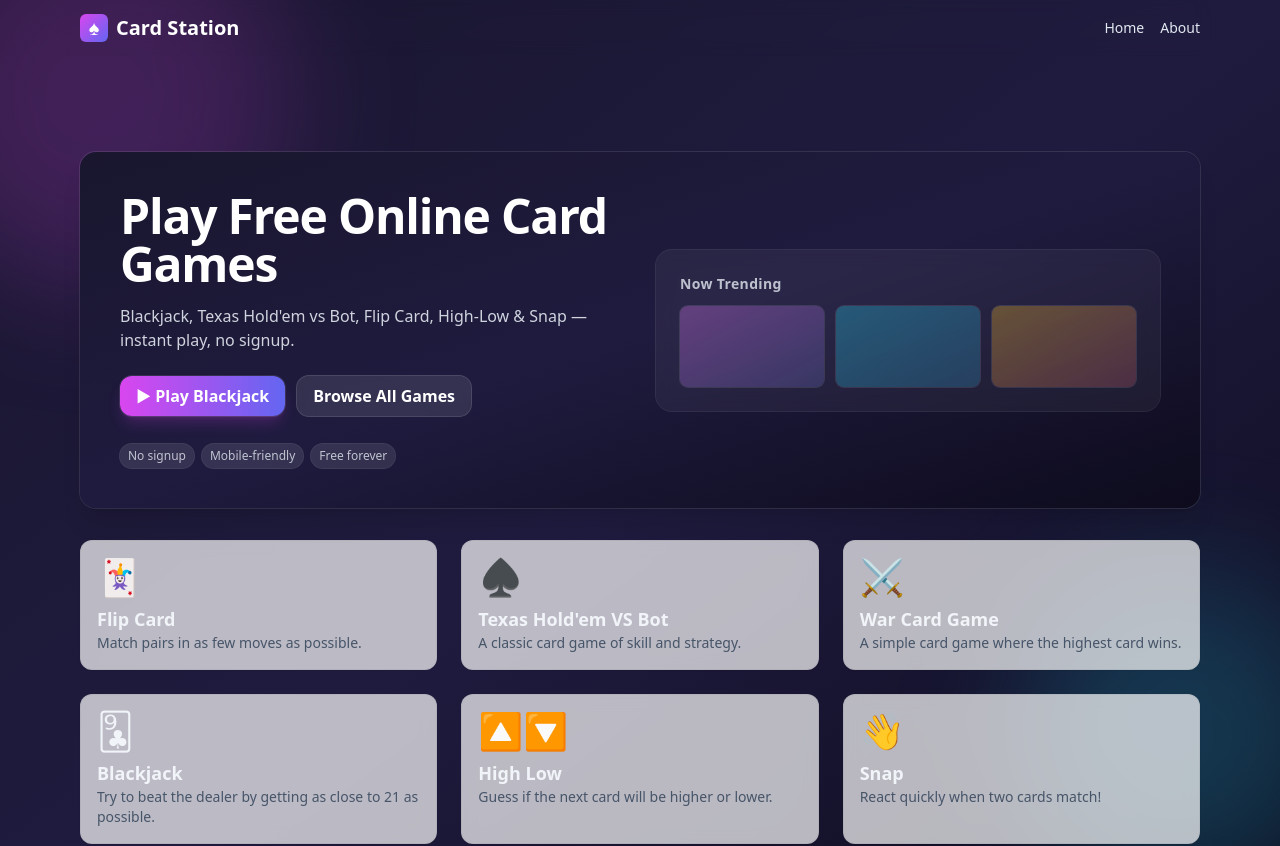
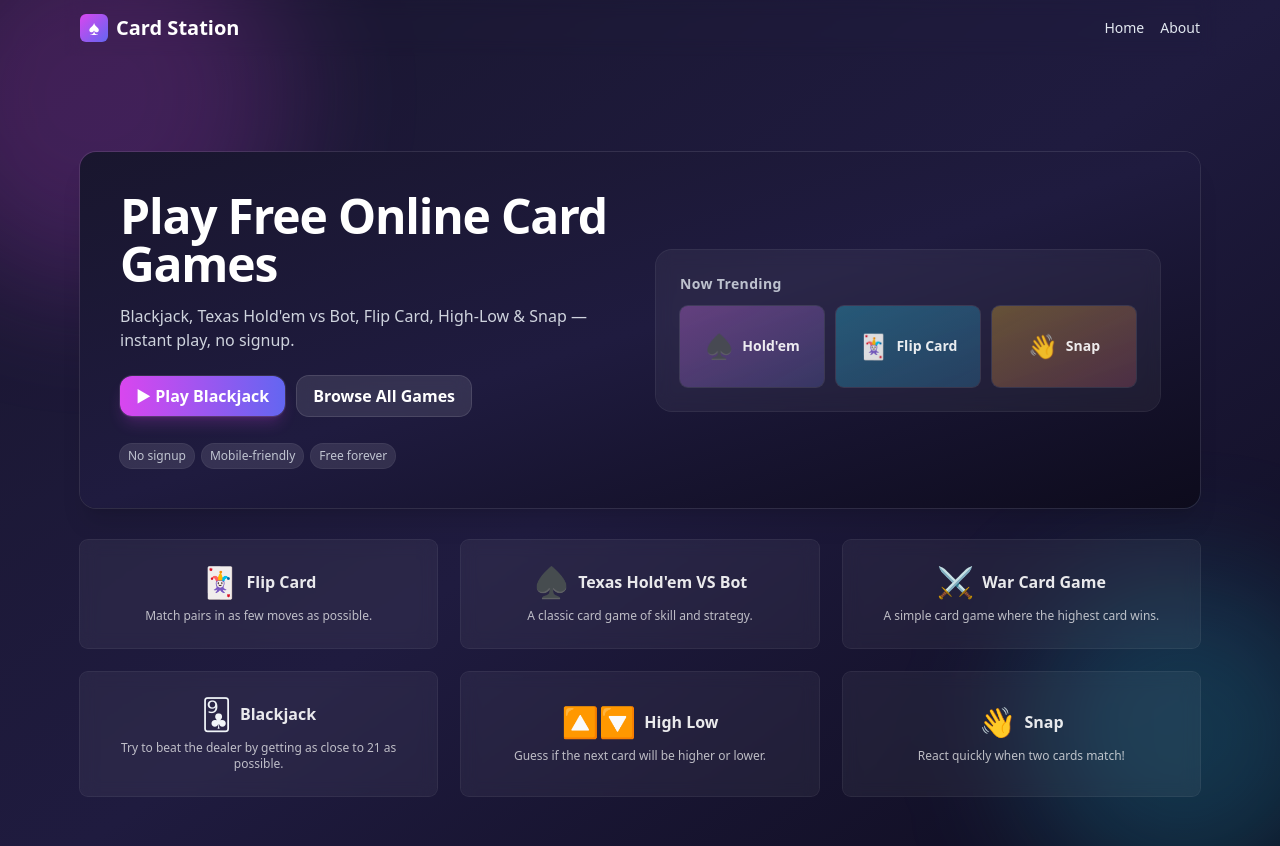
Before and after one commit to yongtao-wang/card-station, a Next.js app: page / in a window 1280 px wide. Shown: the top 846 px of the page. Built offline with nearby package versions, Linux system fonts and the light colour scheme; no server answers.

Commit message:
Temporarily add 3 games in trending Add styling to main page's game cards

```diff
--- a/app/page.tsx
+++ b/app/page.tsx
@@ -5,9 +5,11 @@ import { games } from '@/games/index'
 import { site } from '@/lib/site'
 
 export const metadata: Metadata = {
-  title: 'Play Free Online Card Games (Blackjack, Hold\'em, Memory) — Card Station',
-  description: 'Instant, free & fun mini card games: Blackjack, Texas Hold\'em vs Bot, Flip Card memory game, High Low & Snap. Mobile-friendly & no signup required.',
-  alternates: { canonical: site.url || undefined }
+  title:
+    "Play Free Online Card Games (Blackjack, Hold'em, Memory) — Card Station",
+  description:
+    "Instant, free & fun mini card games: Blackjack, Texas Hold'em vs Bot, Flip Card memory game, High Low & Snap. Mobile-friendly & no signup required.",
+  alternates: { canonical: site.url || undefined },
 }
 
 export default function HomePage() {
@@ -27,42 +29,81 @@ export default function HomePage() {
               Play Free Online Card Games
             </h1>
             <p className='text-slate-200/90 max-w-xl'>
-              Blackjack, Texas Hold&apos;em vs Bot, Flip Card, High-Low &amp; Snap — instant play, no signup.
+              Blackjack, Texas Hold&apos;em vs Bot, Flip Card, High-Low &amp;
+              Snap — instant play, no signup.
             </p>
             <div className='flex flex-wrap gap-3 pt-2'>
-              <Link href='/games/blackjack' className='inline-flex items-center rounded-xl bg-gradient-to-r from-fuchsia-500 to-indigo-500 px-4 py-2 font-semibold shadow-lg shadow-fuchsia-500/20 ring-1 ring-white/10 hover:scale-[1.02] transition'>
+              <Link
+                href='/games/blackjack'
+                className='inline-flex items-center rounded-xl bg-gradient-to-r from-fuchsia-500 to-indigo-500 px-4 py-2 font-semibold shadow-lg shadow-fuchsia-500/20 ring-1 ring-white/10 hover:scale-[1.02] transition'
+              >
                 ▶ Play Blackjack
               </Link>
-              <Link href='/games' className='inline-flex items-center rounded-xl bg-white/10 backdrop-blur px-4 py-2 font-semibold ring-1 ring-white/20 hover:bg-white/15 transition'>
+              <Link
+                href='/games'
+                className='inline-flex items-center rounded-xl bg-white/10 backdrop-blur px-4 py-2 font-semibold ring-1 ring-white/20 hover:bg-white/15 transition'
+              >
                 Browse All Games
               </Link>
             </div>
             <ul className='flex flex-wrap gap-2 pt-3 text-xs text-slate-200/80'>
-              <li className='px-2 py-1 rounded-full bg-white/10 ring-1 ring-white/15'>No signup</li>
-              <li className='px-2 py-1 rounded-full bg-white/10 ring-1 ring-white/15'>Mobile-friendly</li>
-              <li className='px-2 py-1 rounded-full bg-white/10 ring-1 ring-white/15'>Free forever</li>
+              <li className='px-2 py-1 rounded-full bg-white/10 ring-1 ring-white/15'>
+                No signup
+              </li>
+              <li className='px-2 py-1 rounded-full bg-white/10 ring-1 ring-white/15'>
+                Mobile-friendly
+              </li>
+              <li className='px-2 py-1 rounded-full bg-white/10 ring-1 ring-white/15'>
+                Free forever
+              </li>
             </ul>
           </div>
 
           {/* Right: simple preview panel (placeholder) */}
           <div className='rounded-2xl bg-white/5 backdrop-blur ring-1 ring-white/10 p-4 md:p-6'>
-            <div className='text-sm text-slate-200/80 font-semibold tracking-wide'>Now Trending</div>
+            <div className='text-sm text-slate-200/80 font-semibold tracking-wide'>
+              Now Trending
+            </div>
             <div className='mt-3 grid grid-cols-3 gap-3'>
-              <div className='aspect-video rounded-lg bg-gradient-to-br from-fuchsia-400/30 to-indigo-400/20 ring-1 ring-white/10' />
-              <div className='aspect-video rounded-lg bg-gradient-to-br from-cyan-400/30 to-sky-400/20 ring-1 ring-white/10' />
-              <div className='aspect-video rounded-lg bg-gradient-to-br from-amber-400/30 to-rose-400/20 ring-1 ring-white/10' />
+              <Link
+                href='/games/holdem'
+                className='aspect-video rounded-lg bg-gradient-to-br from-fuchsia-400/30 to-indigo-400/20 ring-1 ring-white/10 flex flex-row items-center justify-center gap-2 text-sm font-semibold text-white/90'
+              >
+                <span className='text-2xl'>♠️</span>
+                <span>Hold&apos;em</span>
+              </Link>
+              <Link
+                href='/games/flip-card'
+                className='aspect-video rounded-lg bg-gradient-to-br from-cyan-400/30 to-sky-400/20 ring-1 ring-white/10 flex flex-row items-center justify-center gap-2 text-sm font-semibold text-white/90'
+              >
+                <span className='text-2xl'>🃏</span>
+                <span>Flip Card</span>
+              </Link>
+              <Link
+                href='/games/snap'
+                className='aspect-video rounded-lg bg-gradient-to-br from-amber-400/30 to-rose-400/20 ring-1 ring-white/10 flex flex-row items-center justify-center gap-2 text-sm font-semibold text-white/90'
+              >
+                <span className='text-2xl'>👋</span>
+                <span>Snap</span>
+              </Link>
             </div>
           </div>
         </div>
       </section>
       <section className='grid grid-cols-1 sm:grid-cols-2 lg:grid-cols-3 gap-6'>
         {games.map((g) => (
-          <Link key={g.slug} href={`/games/${g.slug}`}>
-            <GameCard
-              title={g.title}
-              description={g.description}
-              emoji={g.emoji}
-            />
+          <Link
+            key={g.slug}
+            href={`/games/${g.slug}`}
+            className='rounded-lg bg-white/5 backdrop-blur ring-1 ring-white/10 flex flex-col items-center justify-center gap-2 p-6 hover:scale-[1.02] transition'
+          >
+            <div className='flex items-center gap-2'>
+              <span className='text-3xl'>{g.emoji}</span>
+              <span className='font-semibold text-white/90'>{g.title}</span>
+            </div>
+            <span className='text-xs text-white/70 text-center'>
+              {g.description}
+            </span>
           </Link>
         ))}
       </section>
```
